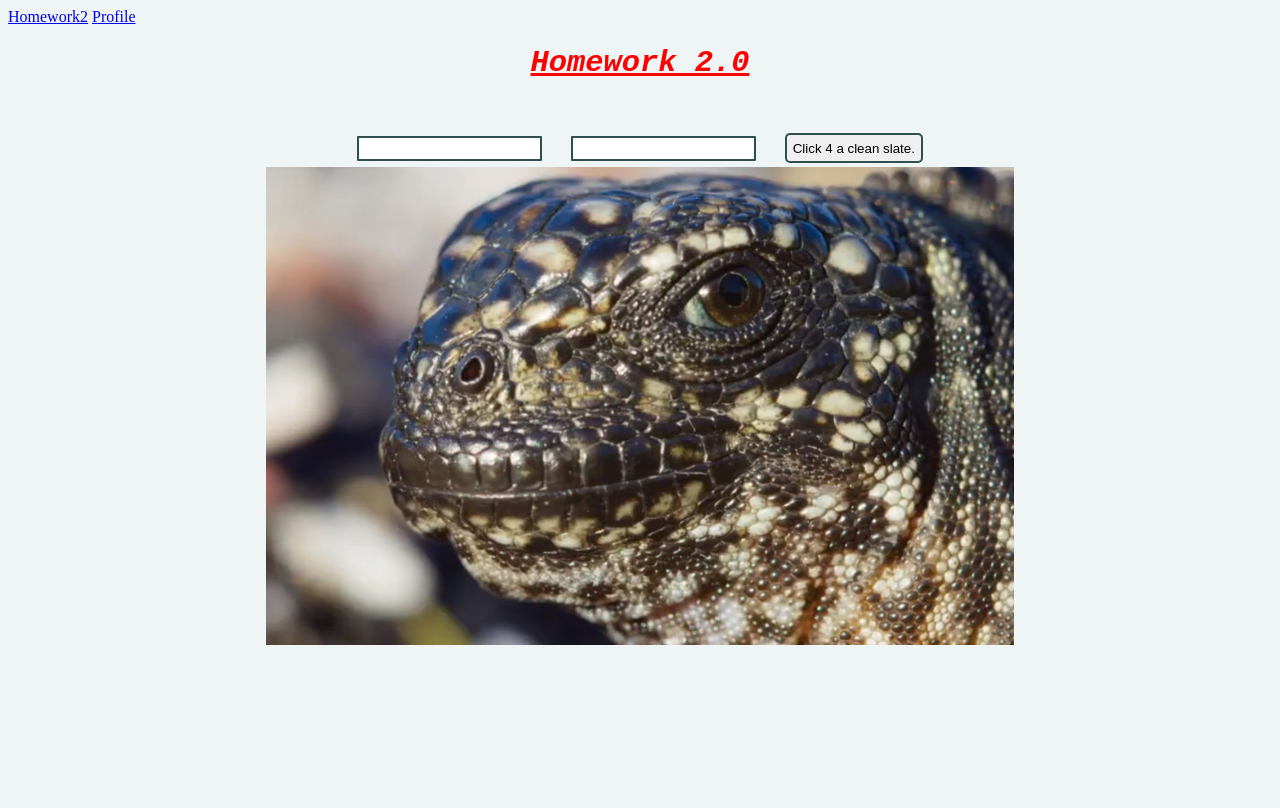
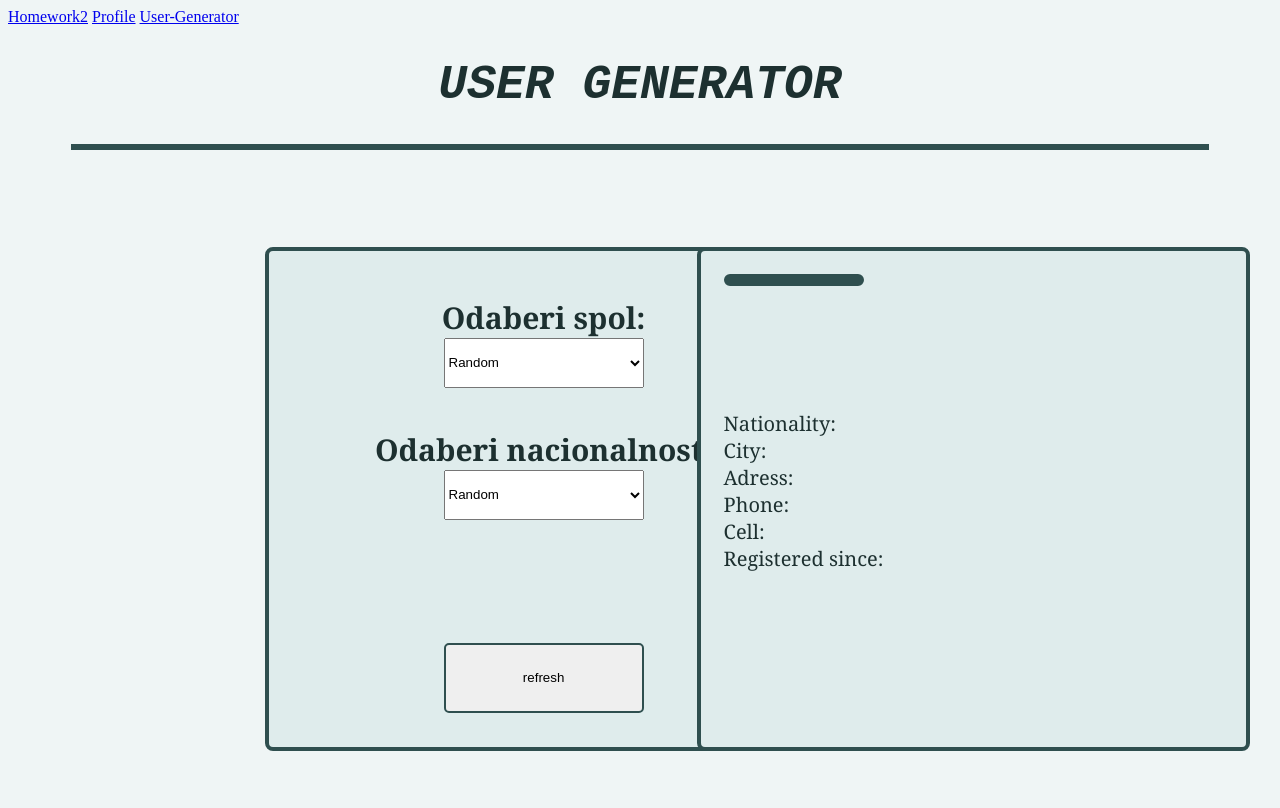
Before and after one commit to avukus00/Homework-rep, a plain HTML site: page index.html at #!/UserGenerator in a window 1280 px wide. Drawn offline with nearby package versions, Linux system fonts and the light colour scheme; no server answers.

Commit message:
homework4 bez servisa

```diff
--- a/benstiller.css
+++ b/benstiller.css
@@ -79,7 +79,8 @@ button{
 .print2 {
     padding: 5%;
     width: 500px;
-    height: 450px;
+    min-height: 450px;
+    height:auto;
     border: 4px solid #2f4f4f;
     border-radius: 8px;
     background-color:#dfecec;
@@ -130,3 +131,69 @@ button{
 .broj{
     font-size:10;
 }
+
+.user0{
+    height: 200px;
+    width: 90%;
+    margin-left: auto;
+    margin-right: auto;
+    margin-top: none;
+    margin-bottom: none;
+    border-top: 6px solid #2f4f4f;
+
+}
+.user1{
+    float: left;
+    width: 40%;
+    margin-top: 40px;
+    margin-bottom: : 3%;
+    padding: 5%;
+    border-radius: 8px;
+}
+
+.user11{
+    padding-left: : 2%;
+    padding-right: 2%;
+    padding-top: 10%;
+    text-align: center;
+    margin-left: 30%;
+    width: 550px;
+    height: 450px;
+    border: 4px solid #2f4f4f;
+    border-radius: 8px;
+    background-color:#dfecec;
+    font-family: Georgia, serif;
+    font-weight: bold;
+    color: #1d3030;
+    font-size:30;
+
+}
+.user12{
+    padding: 5%;
+    width: 500px;
+    min-height: 450px;
+    height:auto;
+    border: 4px solid #2f4f4f;
+    border-radius: 8px;
+    background-color:#dfecec;
+    font-family: Georgia, serif;
+    color: #1d3030;
+}
+.slika{
+    width: 128px;
+    height: auto;
+    border: 6px solid #2f4f4f;
+    border-radius: 8px;
+    text-align: center;
+}
+.userime{
+    text-transform: capitalize;
+    font-size:25;
+}
+select{
+    width: 200px;
+    height: 50;
+}
+.stats{
+    font-size:20;
+}
--- a/index.html
+++ b/index.html
@@ -9,12 +9,14 @@
 	<script src="homework2Controller.js"></script>
 	<script src="profileController.js"></script>
 	<script src="directive-view.js"></script>
+	<script src="userGeneratorController.js"></script>
 </head>
 
 <body ng-app="app1">
 
 	<a href="/#!/homework2">Homework2</a>
 	<a href="/#!/profile">Profile</a>
+	<a href="/#!/UserGenerator">User-Generator</a>
 
 
 	<div ng-view>
--- a/skriptica.js
+++ b/skriptica.js
@@ -8,6 +8,9 @@ appModule.config(function ($routeProvider, $locationProvider) {
 	}).when("/profile", {
 		templateUrl: "profile.html",
 		controller: "profileController"
+	}).when("/UserGenerator", {
+		templateUrl: "userGenerator.html",
+		controller: "userGeneratorController"
 	}).otherwise({
         redirectTo: '/homework2'
     });
--- /dev/null
+++ b/userGenerator.html
@@ -0,0 +1,71 @@
+<html>
+<head>
+	<title> USER GENERATOR </title>
+</head>
+
+<body ng-controller="userGeneratorController">
+<h1>USER GENERATOR</h1>
+
+	<div class="user0">
+		<div class="user1">
+			<div class="user11">
+				Odaberi spol: <br>
+				<select ng-model="gender">
+					<option value="0">Random</option>
+					<option value="male">Muski</option>
+					<option value="female">Zenski</option>
+				</select>
+				<br><br>
+				Odaberi nacionalnost: <br>
+
+				<select ng-model="nationality">
+					<option value="0">Random</option>
+					<option value="AU">AU</option>
+					<option value="BR">BR</option>
+					<option value="CA">CA</option>
+					<option value="CH">CH</option>
+					<option value="DE">DE</option>
+					<option value="DK">DK</option>
+					<option value="ES">ES</option>
+					<option value="FI">FI</option>
+					<option value="FR">FR</option>
+					<option value="GB">GB</option>
+					<option value="IE">IE</option>
+					<option value="IR">IR</option>
+					<option value="NL">NL</option>
+					<option value="NZ">NZ</option>
+					<option value="TR">TR</option>
+					<option value="US">US</option>
+				</select>
+
+				<br><br><br><br>
+
+				<button ng-click="fetchUserData()" style="width: 200px;height: 70;">refresh</button>
+			</div>
+		</div>
+
+
+
+		<div class="user1">
+			<div class="user12">
+				<div class="slika">
+					<img src={{user.results[0].picture.large}}>
+				</div>
+				<br>
+				<div class="userime">
+					{{user.results[0].name.title}} &nbsp {{user.results[0].name.first}} &nbsp {{user.results[0].name.last}} &nbsp <br><br><br>
+				</div>
+				<div class="stats">
+					Nationality: &nbsp {{user.results[0].nat}} <br>
+					City: &nbsp {{user.results[0].location.city}} <br>
+					Adress: &nbsp {{user.results[0].location.street}} <br>
+					Phone: &nbsp {{user.results[0].phone}} <br>
+					Cell: &nbsp {{user.results[0].cell}} <br>
+					Registered since: &nbsp {{user.results[0].registered}} <br>
+				</div>
+
+			</div>
+		</div>
+	</div>
+</body>
+</html>
--- /dev/null
+++ b/userGeneratorController.js
@@ -0,0 +1,20 @@
+appModule.controller("userGeneratorController", function ($scope, $http) {
+
+$scope.gender="0";
+$scope.nationality="0";
+
+
+	$scope.fetchUserData = function () {
+
+
+
+		$http
+			.get("https://api.randomuser.me/?gender="+$scope.gender+"&nat="+$scope.nationality)
+			.then(function(response){
+				$scope.user = response.data;
+		});
+	};
+
+
+$scope.fetchUserData();
+});
```
Also changed, not shown: userGeneratorService.js (added).
